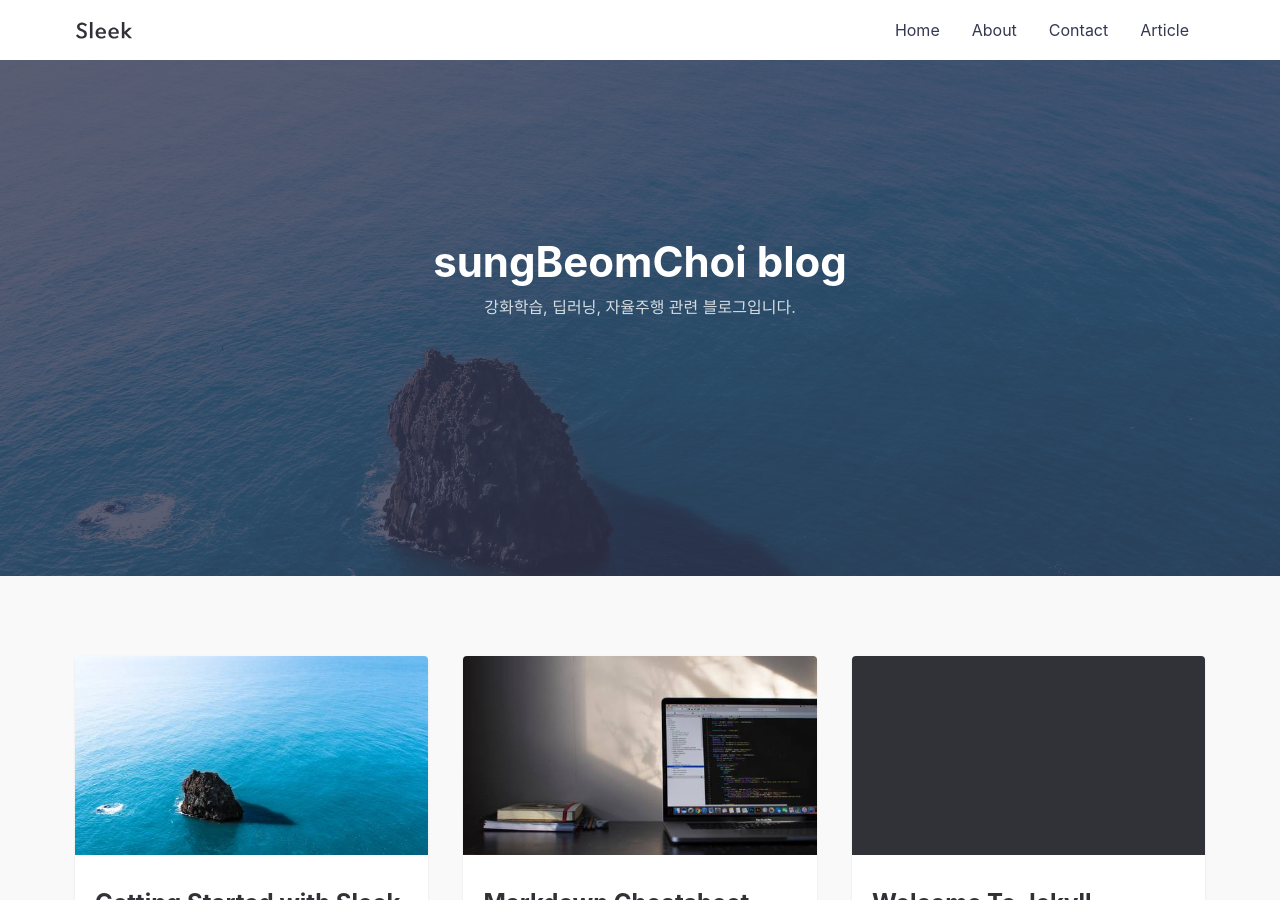
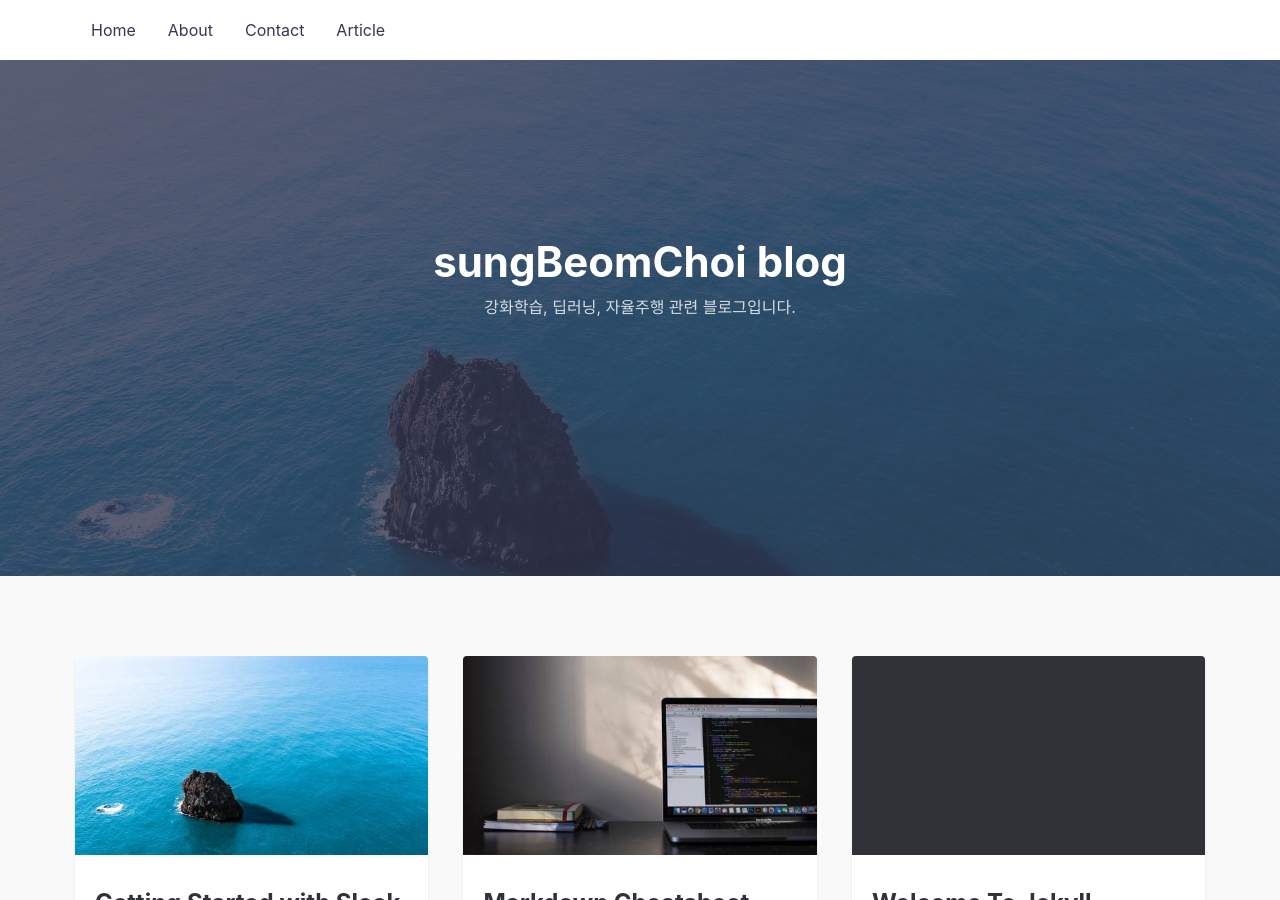
Before and after one commit to SUNGBEOMCHOI/SungBeomChoi.github.io, a Jekyll site: the page built from index.md, in a window 1280 px wide and 900 px high. Built offline with Jekyll 4.4.1, drawn with Linux system fonts in a browser that asks for light colours.

Commit message:
Update header.html

```diff
--- a/_includes/header.html
+++ b/_includes/header.html
@@ -1,11 +1,6 @@
 <header class="header" itemscope itemtype="http://schema.org/SiteNavigationElement" aria-label="Main navigation">
   <div class="container">
     <div class="header__inner">
-      <a class="header__logo" href="{{ '/' | relative_url }}">
-        <div class="header__logo--container">
-          {% include logo.svg %}
-        </div>
-      </a>
       <nav class="header__links">
         <div class="container header__links-wrapper">
           <a class="header__link" href="{{ '/' | relative_url }}" itemprop="url"><span itemprop="name">Home</span></a>
```
